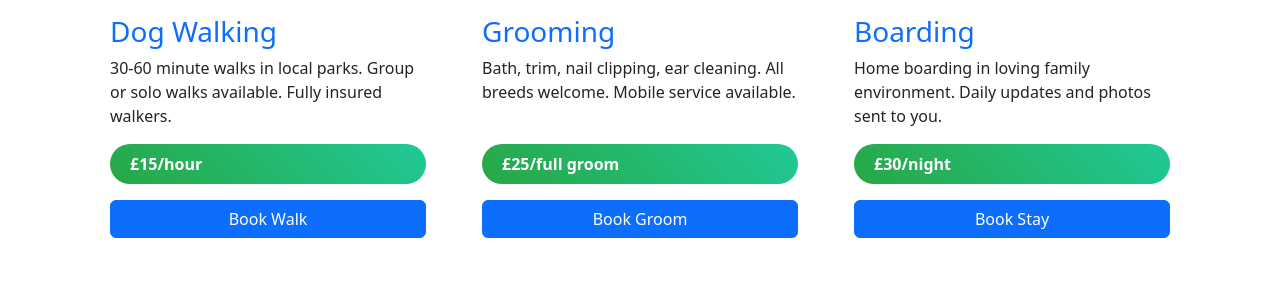
After one commit to Buya96/pet-care-booker, a Django app: page /accounts/services/ in a window 1280 px wide. The commit adds this page. Shown: the part 793-1095 px from the top of the page. Run offline with Django 5.2, Linux system fonts and the light colour scheme.

Commit message:
Add beautiful services page with photos and pricing

```diff
--- a/accounts/templates/accounts/base.html
+++ b/accounts/templates/accounts/base.html
@@ -20,7 +20,7 @@
             <a class="nav-link" href="/">Home</a>
           </li>
           <li class="nav-item">
-            <a class="nav-link" href="#">Services</a>
+            <a class="nav-link" href="{% url 'services' %}">Services</a>
           </li>
           <li class="nav-item">
             <a class="nav-link" href="#">Bookings</a>
--- /dev/null
+++ b/accounts/templates/accounts/services.html
@@ -0,0 +1,90 @@
+{% extends 'accounts/base.html' %}
+{% load static %}
+
+{% block title %}Our Services - Pet Care Booker{% endblock %}
+{% block extra_css %}
+<style>
+.service-hero {
+  background: linear-gradient(rgba(0,123,255,.8), rgba(0,123,255,.8)),
+              url('https://images.unsplash.com/photo-1571290766190-58e9646d677a?w=1200&auto=format') center/cover;
+  color: white;
+  padding: 100px 0;
+}
+.service-card {
+  transition: transform 0.3s, box-shadow 0.3s;
+  border: none;
+  overflow: hidden;
+}
+.service-card:hover {
+  transform: translateY(-10px);
+  box-shadow: 0 20px 40px rgba(0,123,255,0.2);
+}
+.price-badge {
+  background: linear-gradient(45deg, #28a745, #20c997);
+  color: white;
+  padding: 8px 20px;
+  border-radius: 50px;
+  font-weight: bold;
+}
+</style>
+{% endblock %}
+
+{% block content %}
+<!-- Hero Section -->
+<section class="service-hero text-center">
+  <div class="container">
+    <h1 class="display-3 fw-bold mb-4">Our Pet Care Services</h1>
+    <p class="lead mb-4">Professional, insured, loving care for your pets</p>
+    <a href="{% url 'profile' %}" class="btn btn-light btn-lg px-5">Book Now</a>
+  </div>
+</section>
+
+<!-- Services Grid -->
+<div class="container my-5">
+  <div class="row g-4">
+
+    <!-- Dog Walking -->
+    <div class="col-lg-4 col-md-6">
+      <div class="card service-card h-100">
+        <img src="https://images.unsplash.com/photo-1581578731547-79b7d5a4f632?w=400&h=250&fit=crop"
+             class="card-img-top" alt="Dog Walking">
+        <div class="card-body d-flex flex-column">
+          <h3 class="card-title text-primary">Dog Walking</h3>
+          <p class="card-text flex-grow-1">30-60 minute walks in local parks. Group or solo walks available. Fully insured walkers.</p>
+          <div class="price-badge mb-3">£15/hour</div>
+          <a href="{% url 'profile' %}" class="btn btn-primary w-100">Book Walk</a>
+        </div>
+      </div>
+    </div>
+
+    <!-- Grooming -->
+    <div class="col-lg-4 col-md-6">
+      <div class="card service-card h-100">
+        <img src="https://images.unsplash.com/photo-1583337130417-3346a1be7dee?w=400&h=250&fit=crop"
+             class="card-img-top" alt="Pet Grooming">
+        <div class="card-body d-flex flex-column">
+          <h3 class="card-title text-primary">Grooming</h3>
+          <p class="card-text flex-grow-1">Bath, trim, nail clipping, ear cleaning. All breeds welcome. Mobile service available.</p>
+          <div class="price-badge mb-3">£25/full groom</div>
+          <a href="{% url 'profile' %}" class="btn btn-primary w-100">Book Groom</a>
+        </div>
+      </div>
+    </div>
+
+    <!-- Boarding -->
+    <div class="col-lg-4 col-md-6">
+      <div class="card service-card h-100">
+        <img src="https://images.unsplash.com/photo-1581578731547-79b7d5a4f632?w=400&h=250&fit=crop"
+             class="card-img-top" alt="Pet Boarding">
+        <div class="card-body d-flex flex-column">
+          <h3 class="card-title text-primary">Boarding</h3>
+          <p class="card-text flex-grow-1">Home boarding in loving family environment. Daily updates and photos sent to you.</p>
+          <div class="price-badge mb-3">£30/night</div>
+          <a href="{% url 'profile' %}" class="btn btn-primary w-100">Book Stay</a>
+        </div>
+      </div>
+    </div>
+
+  </div>
+</div>
+{% endblock %}
--- a/accounts/urls.py
+++ b/accounts/urls.py
@@ -7,4 +7,5 @@ urlpatterns = [
     path('login/', views.login, name='login'),  # Built-in Django login
     path('logout/', views.LogoutView.as_view(next_page='login'), name='logout'),
     path('profile/', views.ProfileView.as_view(), name='profile'),
+    path('services/', views.services, name='services'),
 ]
--- a/accounts/views.py
+++ b/accounts/views.py
@@ -38,3 +38,9 @@ class ProfileView(TemplateView):
         context = super().get_context_data(**kwargs)
         context['user'] = self.request.user
         return context
+
+def home(request):
+    return render(request, 'accounts/home.html')
+
+def services(request):
+    return render(request, 'accounts/services.html')
```
